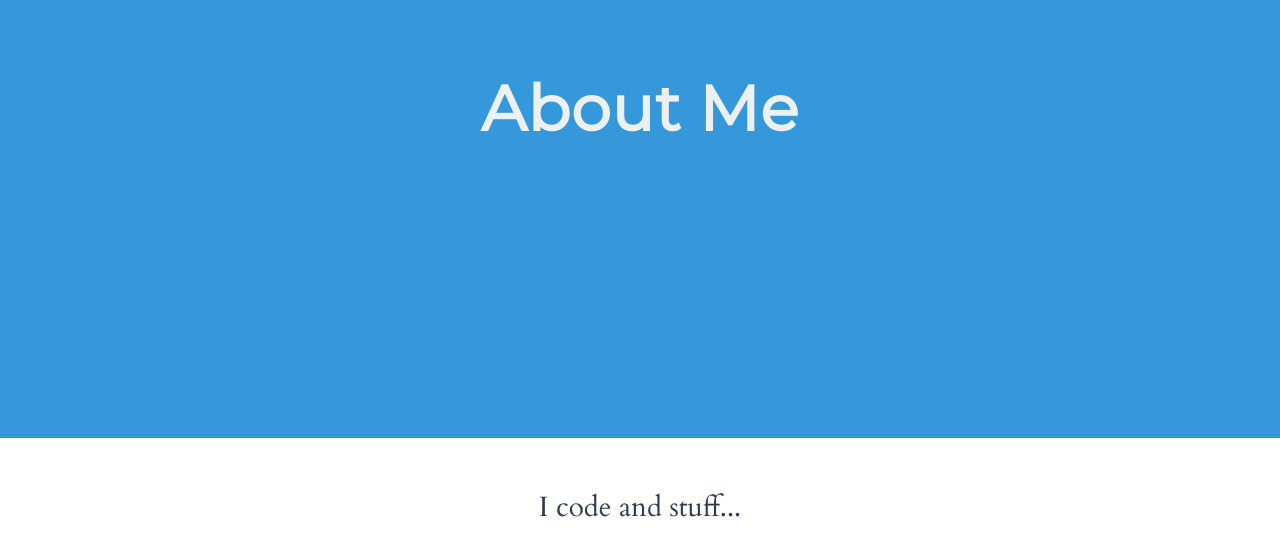
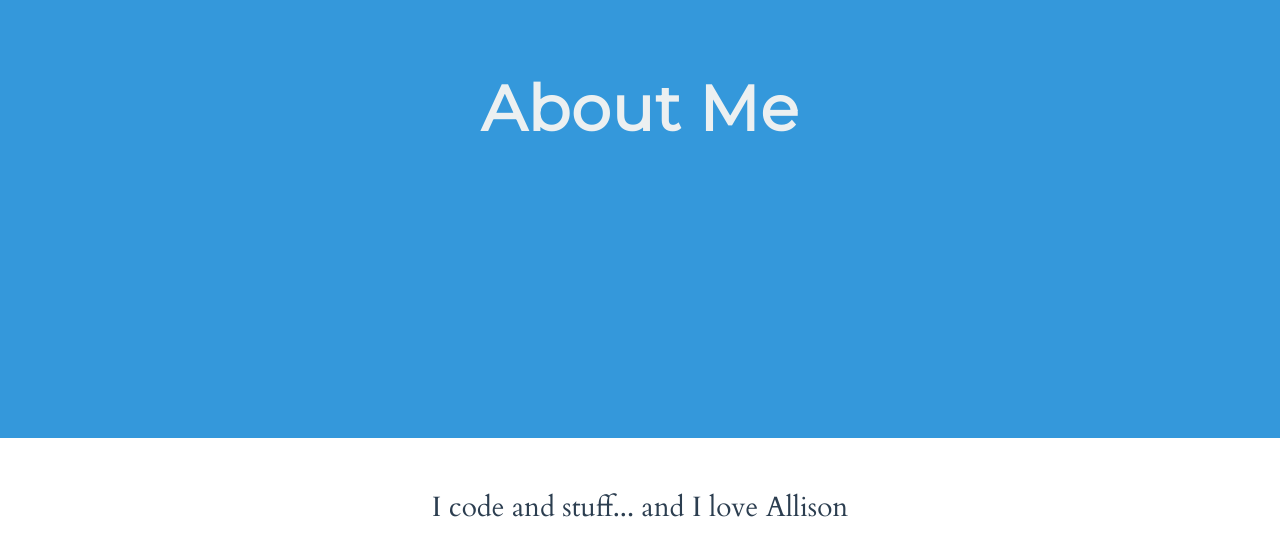
Before and after one commit to chrisolido/my-portfolio, a plain HTML site: page index.html in a window 1280 px wide. Shown: the part 1670-2226 px from the top of the page. Drawn offline with Linux system fonts and the light colour scheme.

Commit message:
I love allison

```diff
--- a/index.html
+++ b/index.html
@@ -114,7 +114,7 @@
 
     <section class="section section--alignCentered section--description">
       <p class="color--darkgrey section__description">
-        I code and stuff...
+        I code and stuff... and I love Allison
       </p>
 
       <div class="background--skyBlue modal--closed">
```
